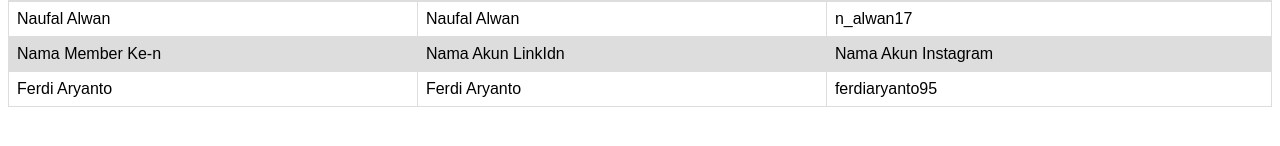
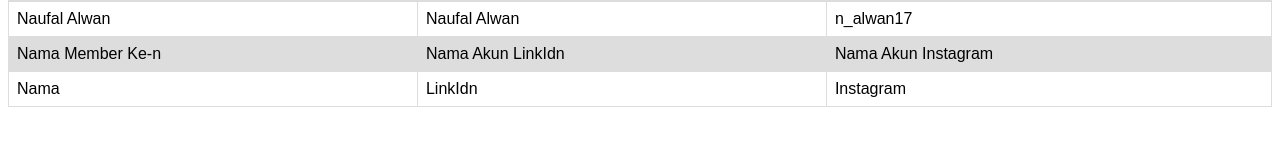
Before and after one commit to Aliawili/tpg-group-a, a plain HTML site: page index.html in a window 1280 px wide. Shown: the part 136-282 px from the top of the page. Drawn offline with Linux system fonts and the light colour scheme.

Commit message:
Update index.html

```diff
--- a/index.html
+++ b/index.html
@@ -45,9 +45,9 @@
     <td>Nama Akun Instagram</td>
   </tr>
   <tr>
-     <td>Ferdi Aryanto</td>
-    <td>Ferdi Aryanto</td>
-    <td>ferdiaryanto95</td>
+     <td>Nama</td>
+    <td>LinkIdn</td>
+    <td>Instagram</td>
   </tr>
 </table>
 </body>
```
